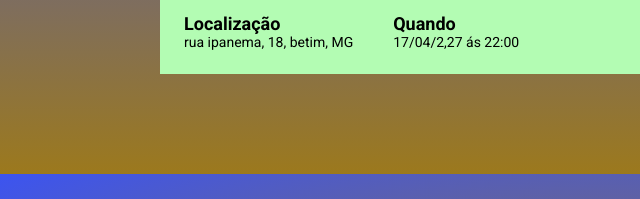
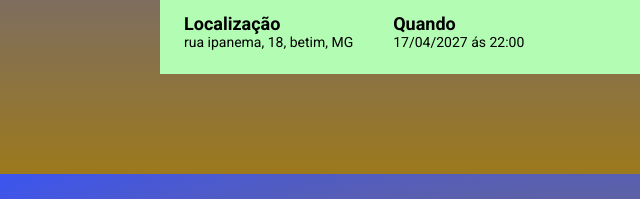
Before and after one commit to renilsongomes/contagem-regressiva, a website built with Vite: page index.html in a window 1280 px wide. Shown: the part 384-583 px from the top of the page, 0-640 px from the left. Built offline with nearby package versions, Linux system fonts and the light colour scheme; a web font is replaced by a local one.

Commit message:
Fix date format in index.html

```diff
--- a/index.html
+++ b/index.html
@@ -33,7 +33,7 @@
                 </li>
                 <li class="infos-bar__infos__item">
                     <b>Quando</b>
-                    17/04/2,27 ás 22:00
+                    17/04/2027 ás 22:00
                 </li>
             </ul>
             <a href="#" class="button button--primary">Confirme sua presença</a>
```
